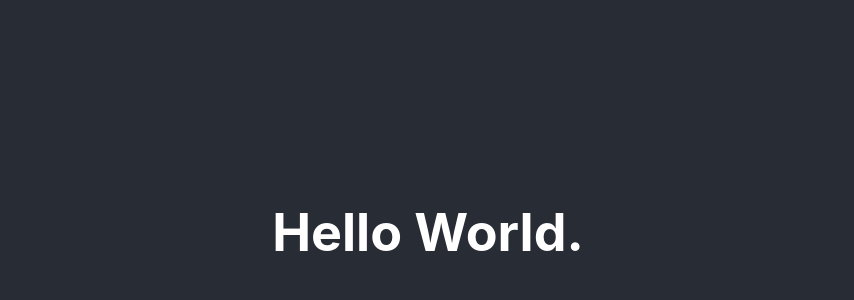
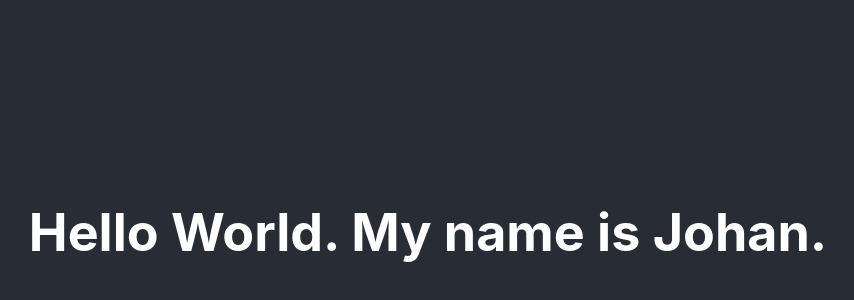
Before and after one commit to Dreamdealer/resume, a React (Create React App) app: page / in a window 1280 px wide. Shown: the part 168-468 px from the top of the page, without its empty margins (212-1066 px from the left). Built offline with nearby package versions, Linux system fonts and the light colour scheme.

Commit message:
chore: Changed website

```diff
--- a/src/App.js
+++ b/src/App.js
@@ -4,7 +4,7 @@ function App() {
   return (
     <div className="App">
       <header className="App-header">
-        <h1>Hello World.</h1>
+        <h1>Hello World. My name is Johan.</h1>
       </header>
     </div>
   );
```
